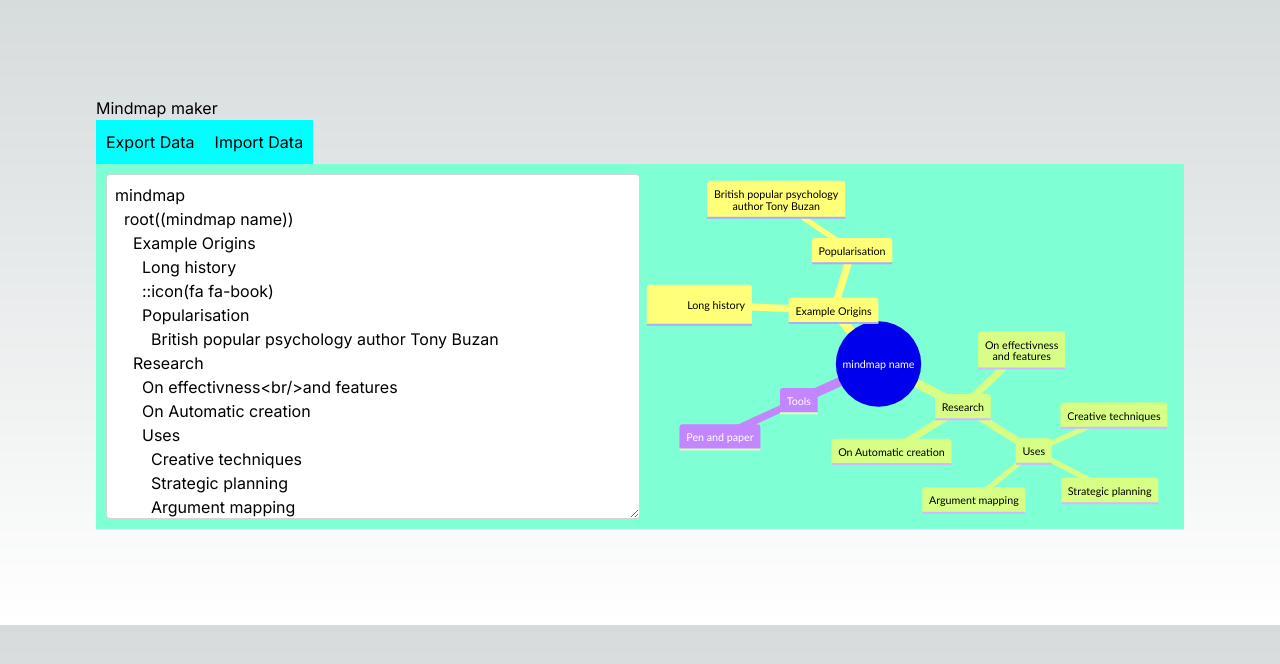
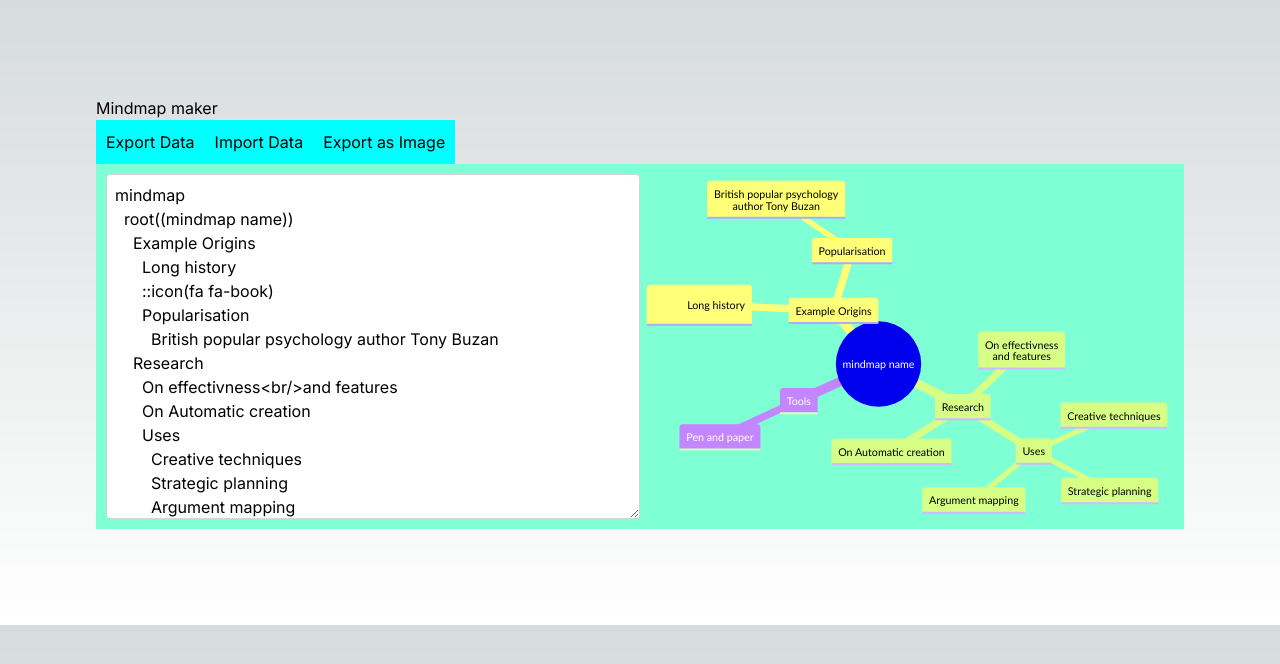
Before and after one commit to RisingSatalite/mindmap, a Next.js app: page / in a window 1280 px wide. Shown: the top 664 px of the page. Built offline with nearby package versions, Linux system fonts and the light colour scheme.

Commit message:
it works

```diff
--- a/package.json
+++ b/package.json
@@ -9,6 +9,9 @@
     "lint": "next lint"
   },
   "dependencies": {
+    "dom-to-image": "^2.6.0",
+    "file-saver": "^2.0.5",
+    "filesaver": "^0.0.13",
     "mermaid": "^10.9.1",
     "next": "14.2.4",
     "react": "^18",
--- a/src/components/mermaid.js
+++ b/src/components/mermaid.js
@@ -16,7 +16,7 @@ const Mermaid = ({ chart }) => {
     mermaid.initialize({ startOnLoad: true });
   }, []);
 
-  return <div className="mermaid" ref={chartRef}>{chart}</div>;
+  return <div id="mermaid-diagram" className="mermaid" ref={chartRef}>{chart}</div>;
 };
 
 export default Mermaid;
--- a/src/components/mermaideditor.js
+++ b/src/components/mermaideditor.js
@@ -1,6 +1,9 @@
 'use client';
 import dynamic from 'next/dynamic';
 import { useState } from 'react';
+/* in ES 6 */
+import domtoimage from 'dom-to-image';
+import { saveAs } from 'file-saver';
 
 const Mermaid = dynamic(() => import('@/components/mermaid'), { ssr: false });
 
@@ -80,6 +83,14 @@ export default function Editor() {
     reader.readAsText(file);
   };
 
+  const exportImage = () => {
+    domtoimage.toBlob(document.getElementById("mermaid-diagram"))
+    .then(function (blob) {
+        var FileSaver = require('file-saver');
+        FileSaver.saveAs(blob, 'mindmap.png');
+    });
+  }
+
   return (
     <main>
         <div>
@@ -92,6 +103,7 @@ export default function Editor() {
             id="fileInput"
           />
           <button onClick={() => document.getElementById('fileInput').click()}>Import Data</button>
+          <button onClick={exportImage}>Export as Image</button>
         </div>
         <div class="full flex justify-center">
             <span class="half flex-1">
```
Also changed, not shown: 1 other file (tests, documents, lock files or other folders).
